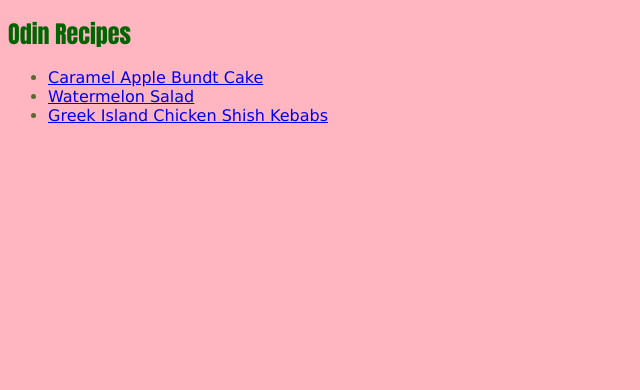
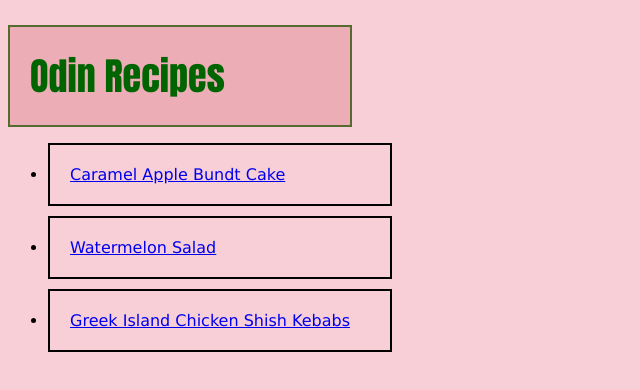
Before and after one commit to LittleFox83/odin-recipes, a plain HTML site: page index.html in a window 1280 px wide. Shown: the whole page, without its empty margins (0-640 px from the left). Drawn offline with Linux system fonts and the light colour scheme.

Commit message:
Edited to add boxes and borders

```diff
--- a/index.html
+++ b/index.html
@@ -7,11 +7,11 @@
     <link rel="stylesheet" href="style.css">
 </head>
 <body>
-    <h1 class="heading">Odin Recipes</h1>
+    <h1 class="main heading">Odin Recipes</h1>
     <ul>
-    <li class="list"><a href="recipes/caramelapplebundtcake.html">Caramel Apple Bundt Cake</a></li>
-    <li class="list"><a href="recipes/watermelonsalad.html">Watermelon Salad</a></li>
-    <li class="list"><a href="recipes/greekislandchickenshishkebabs.html">Greek Island Chicken Shish Kebabs</a></li>
+    <li class="list index"><a href="recipes/caramelapplebundtcake.html">Caramel Apple Bundt Cake</a></li>
+    <li class="list index"><a href="recipes/watermelonsalad.html">Watermelon Salad</a></li>
+    <li class="list index"><a href="recipes/greekislandchickenshishkebabs.html">Greek Island Chicken Shish Kebabs</a></li>
     </ul>
 </body>
 </html>
--- a/style.css
+++ b/style.css
@@ -1,12 +1,20 @@
 * {
-    background-color: lightpink;
+    background-color: rgb(248, 207, 214);
 }
 
 .main.heading {
     color: darkgreen;
     font-size: 38px;
     font-weight: 800;
-    font-family: Impact, "Haettenschweiler", 'Arial Narrow Bold', sans-serif
+    font-family: Impact, "Haettenschweiler", 'Arial Narrow Bold', sans-serif;
+    display: block;
+    padding: 20px;
+    margin-bottom: 10px;
+    border: 2px darkolivegreen;
+    border-style: solid;
+    width: 300px;
+    background-color: rgb(236, 173, 183);
+
 }
 
 img {
@@ -17,20 +25,41 @@ img {
 .list, .content{
     font-family: 'Lucida Sans', 'Lucida Sans Regular', 'Lucida Grande', 'Lucida Sans Unicode', "Geneva", Verdana, sans-serif;
     font-size: 16px;
-    color: darkolivegreen;
+    color: black;
+}
+
+.list.index{
+    display: list-item;
+    padding: 20px;
+    margin-bottom: 10px;
+    border: 2px black;
+    border-style: solid;
+    width: 300px;
+
 }
 
 .heading {
     color: darkgreen;
     font-size: 24px;
     font-weight: 600;
-    font-family: Impact, "Haettenschweiler", 'Arial Narrow Bold', sans-serif
+    font-family: Impact, "Haettenschweiler", 'Arial Narrow Bold', sans-serif;
+    display: block;
+    padding: 20px;
+    margin-bottom: 10px;
+    border: 2px black;
+    border-style: solid;
+    width: 300px;
 }
 
 .element {
     color:darkgreen;
     font-size: 18px;
     font-weight: 600;
-    font-family: Impact, "Haettenschweiler", 'Arial Narrow Bold', sans-serif
-
+    font-family: Impact, "Haettenschweiler", 'Arial Narrow Bold', sans-serif;
+    display: block;
+    padding: 20px;
+    margin-bottom: 10px;
+    border: 2px black;
+    border-style: solid;
+    width: 300px;
 }
```
